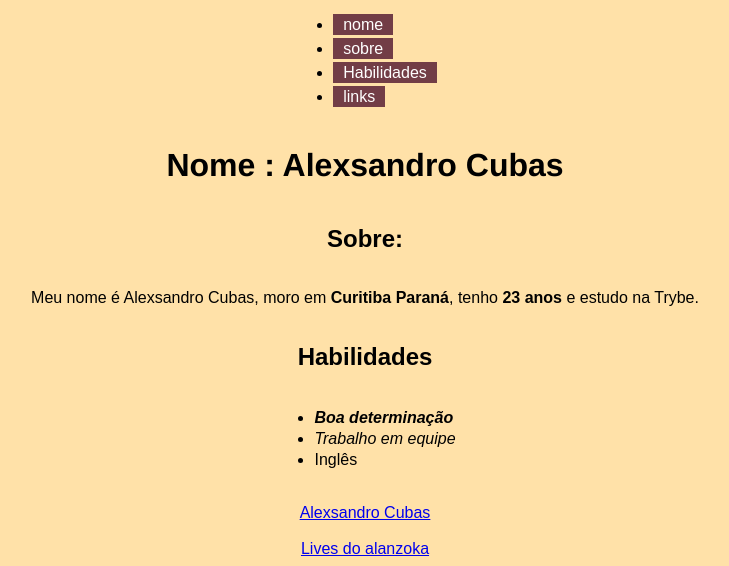
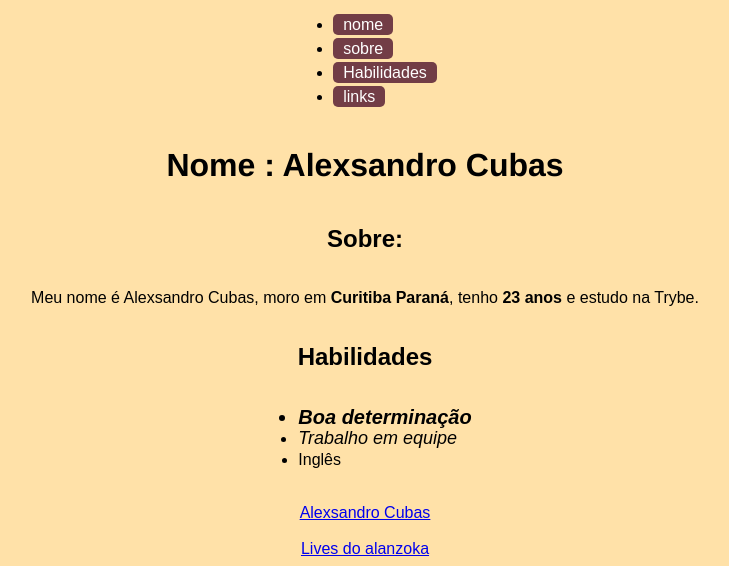
Before and after one commit to alexcubas/alexcubas.github.io, a plain HTML site: page index.html in a window 1280 px wide. Shown: the part 379-945 px from the top of the page, without its empty margins (275-1004 px from the left). Drawn offline with Linux system fonts and the light colour scheme.

Commit message:
Mudanças de tamanho de nome nas habilidades

```diff
--- a/index.html
+++ b/index.html
@@ -32,6 +32,19 @@
           padding: 2px 10px;
           text-decoration: none;
           line-height: 24px;
+          border-radius: 5px;
+        }
+
+        .determinação {
+          font-size: 20px;
+        }
+
+        .trabalho_em_equipe {
+          font-size: 18px;
+        }
+
+        .ingles {
+          font-size: 16px;
         }
 
     </style>
@@ -55,9 +68,9 @@
     <h2 id="habilidade">Habilidades</h2>
 
     <ul class="listaul">
-        <li> <strong><em> Boa determinação</em></strong></li>
-        <li> <em>Trabalho em equipe</em></li>
-        <li>Inglês</li>
+        <li class="determinação"> <strong><em> Boa determinação</em></strong></li>
+        <li class="trabalho_em_equipe"> <em>Trabalho em equipe</em></li>
+        <li class="ingles">Inglês</li>
 
     </ul class="listaul">
 
```
